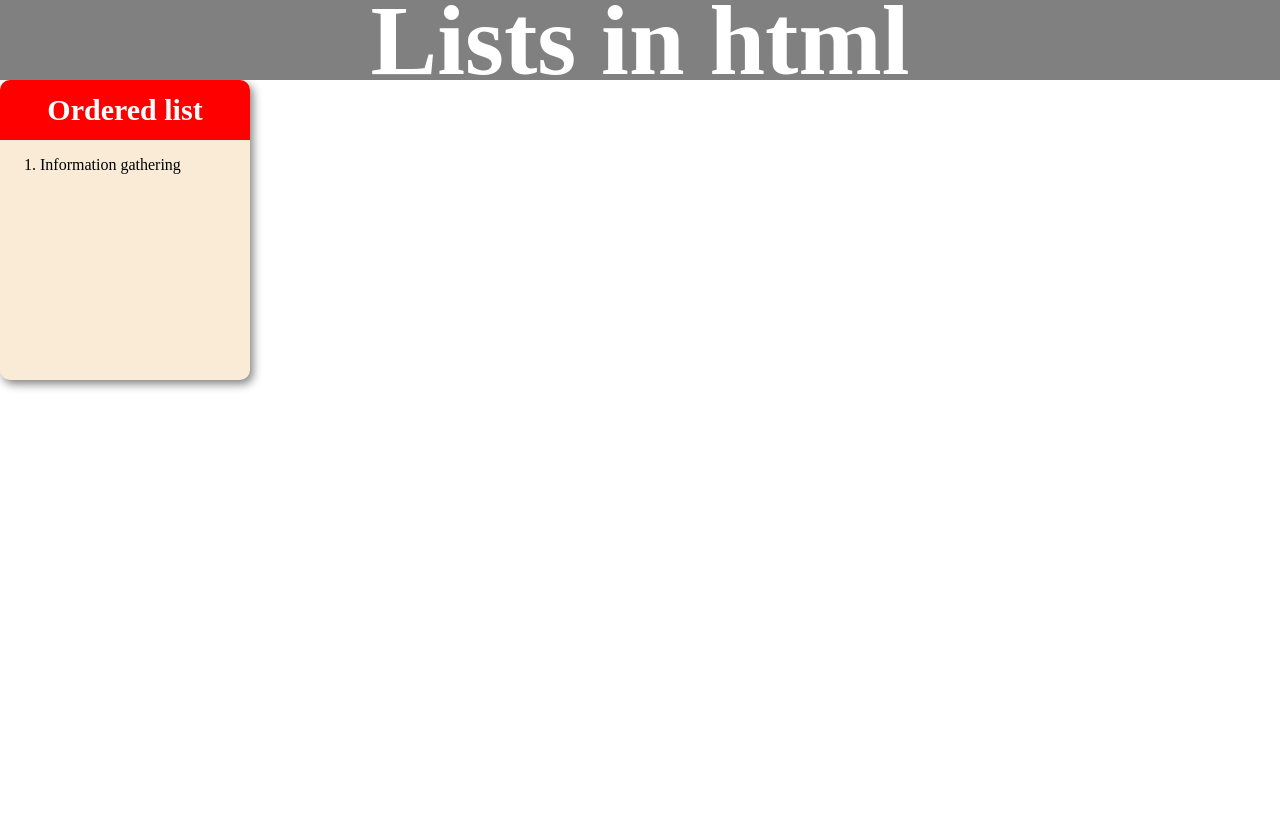
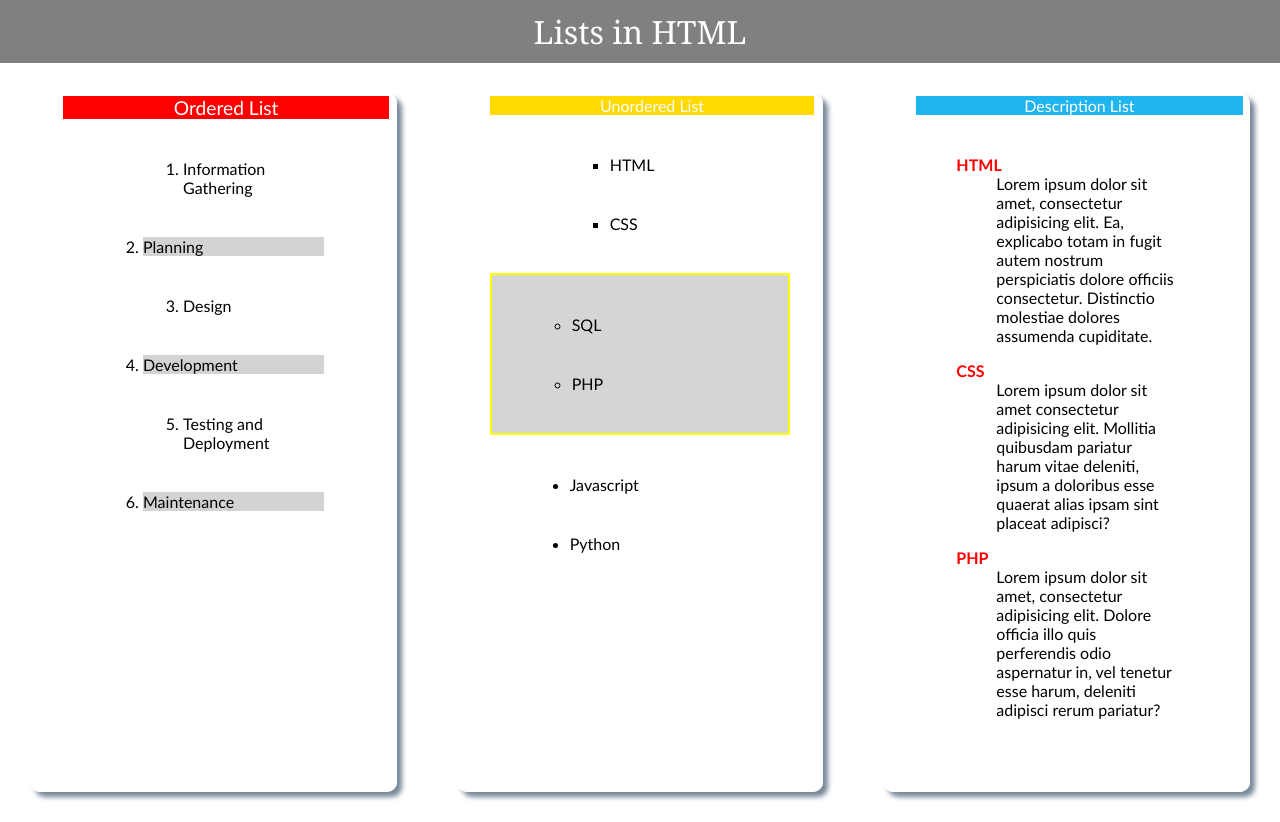
Before and after one commit to smartydangerous/practice-htmlko, a plain HTML site: page pages/section/list.html in a window 1280 px wide. Before the commit the page ends 800 px from the top, so only its background shows below. Drawn offline with Linux system fonts and the light colour scheme.

Commit message:
NimeshAssignment

```diff
--- a/pages/section/list.css
+++ b/pages/section/list.css
@@ -1,41 +1,90 @@
-
-/*tag selector*/
-body{
-    margin: 0px;
-    padding: 0px;
-}
-#main{
-    backgroubd-color: whitesmoke;
-}
-#main-first{
-    height: 80px;
-    background-color: grey;
+.maincontainer{
+    display: flex;
     width: 100%;
-    text-align: center;
-     display: flex;
-     justify-content: center;
-     align-items: center;
-}
-#main-first b{
-    color: white;
-    font-size: 100px;
 
 }
-.first-card{
-    border-radius: 10px;
-    width: 250px;
-    background-color: antiquewhite;
-    min-height: 300px;
-    box-shadow: 3px 4px 10px grey;
+.mathiko{
+    align-items: center;
+    background-color: grey;
+    padding: 10px;
+    font-size: 200%;
+    color: white;
+    text-align: center;
+    font-family:Georgia, 'Times New Roman', Times, serif;
 }
-.card-title{
+
+
+
+.card{
+
+   margin: 30px;
+   padding-left: 30px;
+   padding-right: 30px;
+   padding-bottom: 30px;
+   flex-wrap: wrap;
+   word-wrap: break-word;
+   flex: 1;
+   border: solid white;
+   font-family:'Gill Sans', 'Gill Sans MT', Calibri, 'Trebuchet MS', sans-serif;
+   box-shadow: 5px 5px 5px lightslategray;
+   border-radius: 10px;
+   width: fit-content;
+
+}
+.ordered{
     background-color: red;
-    height: 60px;
-    border-top-left-radius: 10px;
-    border-top-right-radius: 10px;
-    display: flex;
-    justify-content: center;
-    align-items: center;
-    font-size: 30px;
     color: white;
+
+
+    font-size: larger;
+   width: 108.5%;
+    flex: 1;
+
+    border-top: 10px;
+    text-align: center;
+
+
+
 }
+.dis{
+    background-color: rgb(33, 181, 240);
+
+
+    width: 108.5%;
+    color: white;
+    text-align: center;
+}
+.topic{
+    color: red;
+    font-weight: bold;
+
+}
+.unordered{
+    background-color: #ffd900;
+    width: 108%;
+    color: white;
+    text-align: center;
+}
+body,html{
+    margin: 0;
+    padding: 0;
+    box-sizing: border-box;
+}
+
+.hungry{
+    text-align: left;
+
+}
+.second{
+    margin: 40px;
+    top: 0;
+    left: 0;
+}
+.sql{
+    background-color: rgba(211, 211, 211, 0.932);
+    border: 2px solid yellow;
+
+}
+.plan{
+    background-color: lightgray;
+}
--- a/pages/section/list.html
+++ b/pages/section/list.html
@@ -4,41 +4,69 @@
 <head>
     <meta charset="UTF-8">
     <meta name="viewport" content="width=device-width, initial-scale=1.0">
-    <title>List example</title>
-    <link type="text/css" rel="stylesheet" href="./list.css">
+    <title>Document</title>
+    <link rel="stylesheet" href="./list.css">
 </head>
 
 <body>
-    <!-- main page section -->
-    <div id="main">
-        <!-- main first section -->
-        <div id="main-first">
-            <b>Lists in html</b>
+    <div class="mathiko">Lists in HTML</div>
+    <div class="maincontainer">
+        <div class="card">
+            <div class="ordered">Ordered List</div>
+            <div class="second">
+                <ol type="1" class="hungry">
+                    <li class="second">Information Gathering</li>
+                    <li class="plan">Planning</li>
+                    <li class="second">Design</li>
+                    <li class="plan">Development</li>
+                    <li class="second">Testing and Deployment</li>
+                    <li class="plan">Maintenance</li>
+                </ol>
+            </div>
         </div>
-        <!-- main second section -->
-        <div id="main-section">
-            <!--First card -->
-            <div class="first-card">
-                <!-- card first section -->
-                <div class="card-title">
-                    <b>Ordered list</b>
-                </div>
-                <!-- card second section -->
-
-
-
-
-            <div class="card-data">
-               <ol>
-                <li>Information gathering</li>
-               </ol>
-
-
+        <div class="card">
+            <div class="unordered">Unordered List</div>
+            <div class="second">
+                <ul type="square">
+                    <li class="second">HTML</li>
+                    <li class="second">CSS</li>
+                </ul>
+            </div>
+            <div>
+                <ul type="circle" class="sql">
+                    <li class="second">SQL</li>
+                    <li class="second">PHP</li>
+                </ul>
+            </div>
+            <div>
+                <ul>
+                    <li class="second">Javascript</li>
+                    <li class="second">Python</li>
+                </ul>
+            </div>
+        </div>
+        <div class="card">
+            <div class="dis">Description List</div>
+            <div class="second">
+                <dl>
+                    <dt class="topic">HTML</dt>
+                    <dd>Lorem ipsum dolor sit amet, consectetur adipisicing elit. Ea, explicabo totam in fugit autem
+                        nostrum perspiciatis dolore officiis consectetur. Distinctio molestiae dolores assumenda
+                        cupiditate. </dd>
+                </dl>
+                <dl>
+                    <dt class="topic">CSS</dt>
+                    <dd>Lorem ipsum dolor sit amet consectetur adipisicing elit. Mollitia quibusdam pariatur harum vitae
+                        deleniti, ipsum a doloribus esse quaerat alias ipsam sint placeat adipisci? </dd>
+                </dl>
+                <dl>
+                    <dt class="topic">PHP</dt>
+                    <dd>Lorem ipsum dolor sit amet, consectetur adipisicing elit. Dolore officia illo quis perferendis
+                        odio aspernatur in, vel tenetur esse harum, deleniti adipisci rerum pariatur? </dd>
+                </dl>
             </div>
 
         </div>
-
-
     </div>
 </body>
 
```
